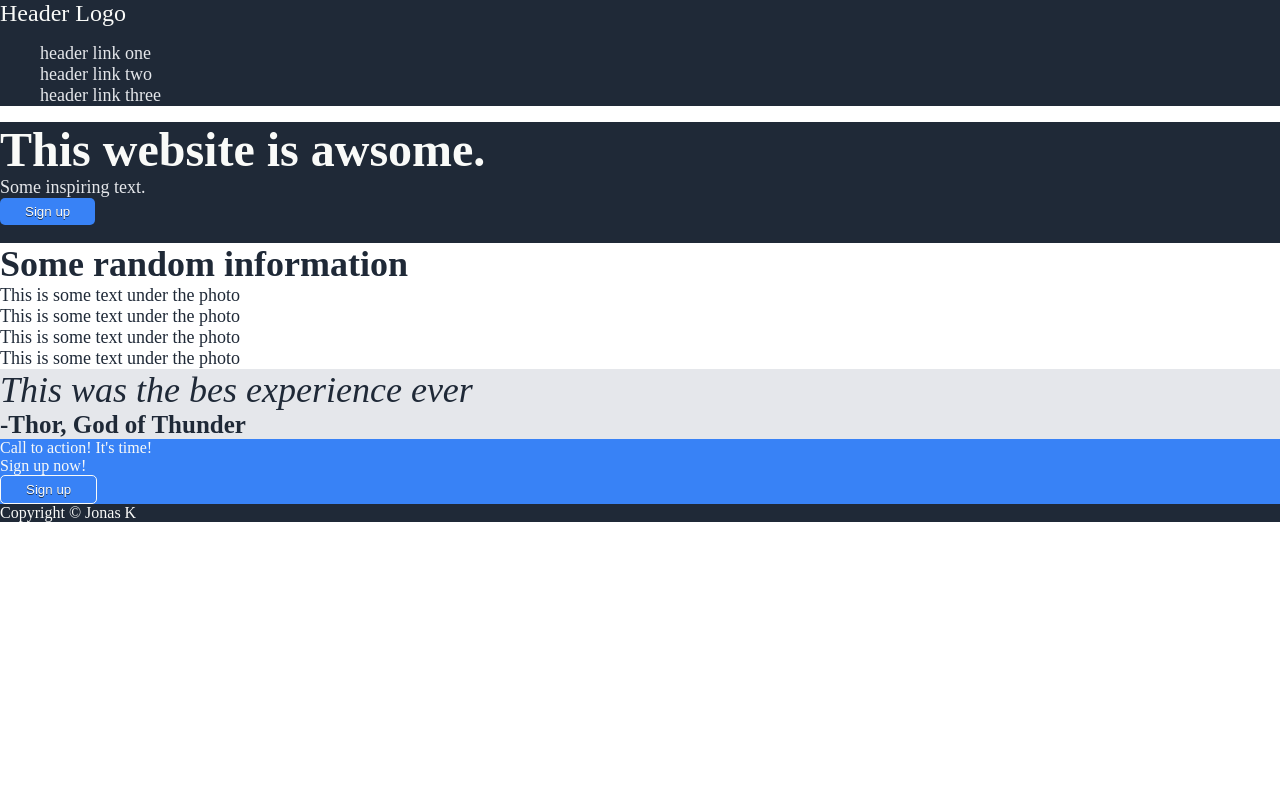
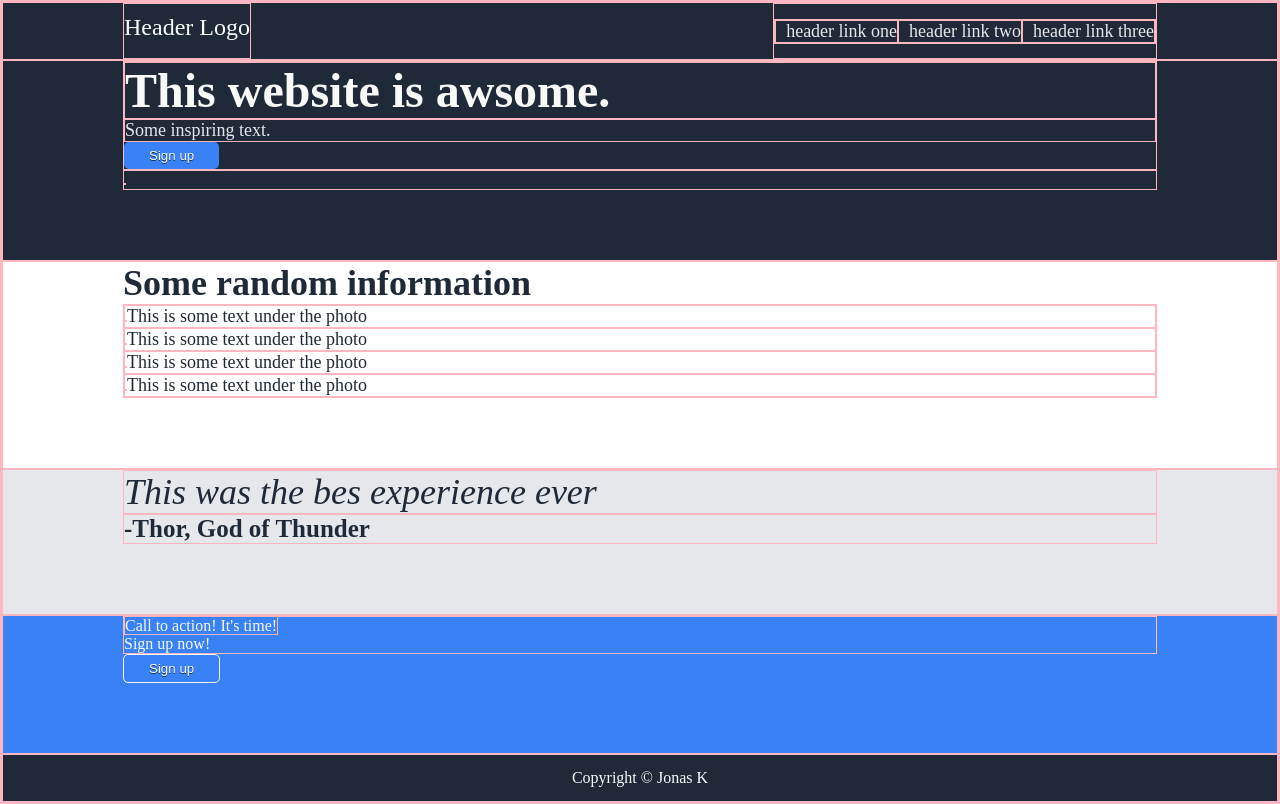
Before and after one commit to JonasKaruzas/odin_landing_page, a plain HTML site: page index.html in a window 1280 px wide. Drawn offline with Linux system fonts and the light colour scheme.

Commit message:
more CSS

```diff
--- a/style.css
+++ b/style.css
@@ -1,6 +1,22 @@
+* {
+    border: 1px solid lightpink;
+}
+
 body {
 margin: 0;
 min-height: 100vh;
+display: flex;
+flex-direction: column;
+}
+
+header,
+.top,
+.mid-images,
+.mid-reviews,
+.mid-signup,
+footer {
+    padding: 0px 120px 0px 120px;
+    flex: 10;
 }
 
 header,
@@ -9,15 +25,36 @@ footer,
     background-color: #1F2937;
 }
 
+
+
+header{
+    display: flex;
+    flex: 1;
+    justify-content: space-between;
+}
+
 .header-left {
     font-size: 24px;
     color: #F9FAF8;
+    padding: 10px 0 10px 0;
+}
+
+.header-right {
+    display: flex;
+    align-items: center;
+}
+
+header ul {
+    padding: 0;
+    margin: 0;
+    display: flex;
 }
 
 li {
     font-size: 18px;
     color: #E5E7EB;
     list-style: none;
+    padding: 0 0 0 10px;
 }
 
 .top-left .text {
@@ -92,5 +129,9 @@ Button:active {
 }
 
 footer {
+    flex: 4;
+    display: flex;
     color: #F9FAF8;
+    justify-content: center;
+    align-items: center;
 }
```
